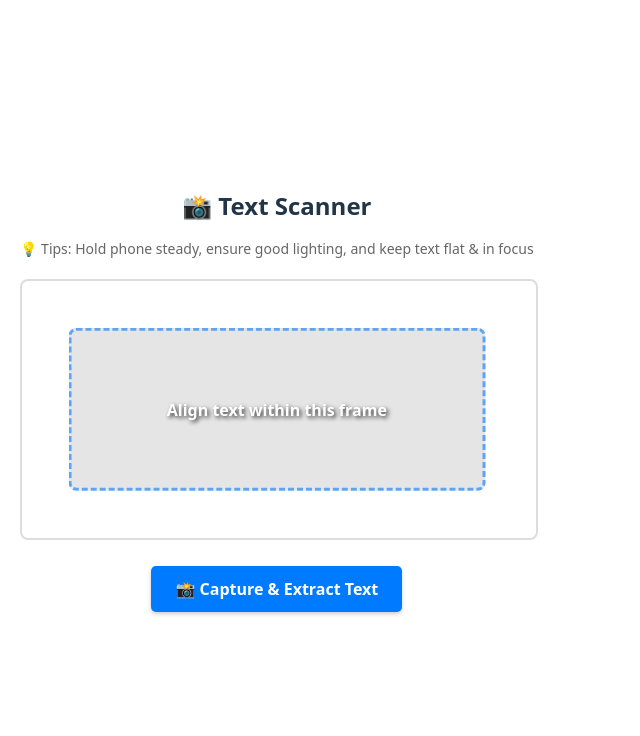
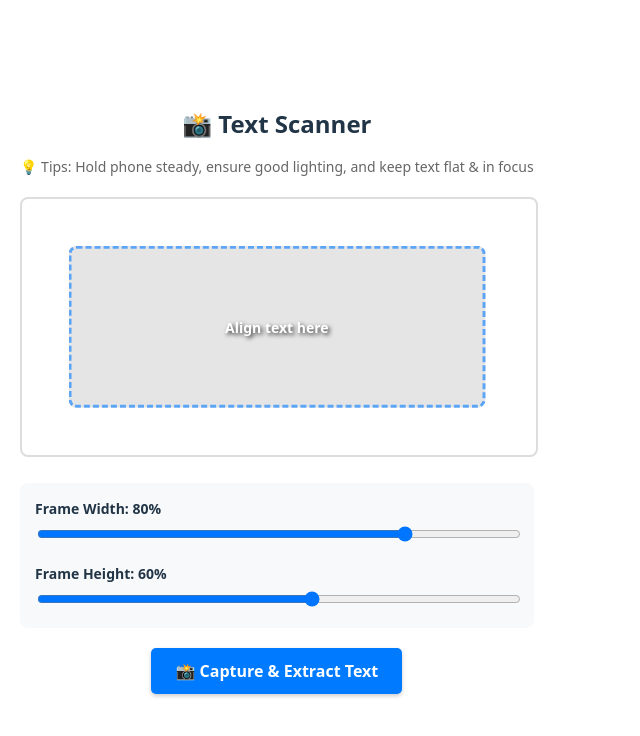
Before and after one commit to Odwa2003/text-scanner, a React (Vite) app: page / in a window 1280 px wide. Shown: the top 736 px of the page, without its empty margins (0-640 px from the left). Built offline with nearby package versions, Linux system fonts and the light colour scheme; no server answers.

Commit message:
Update CameraCapture.tsx

```diff
--- a/src/components/CameraCapture.tsx
+++ b/src/components/CameraCapture.tsx
@@ -8,6 +8,8 @@ export default function CameraCapture() {
   const [extractedText, setExtractedText] = useState<string>("");
   const [isProcessing, setIsProcessing] = useState(false);
   const [progress, setProgress] = useState<number>(0);
+  const [frameWidth, setFrameWidth] = useState<number>(80);
+  const [frameHeight, setFrameHeight] = useState<number>(60);
 
   useEffect(() => {
     startCamera();
@@ -176,22 +178,62 @@ export default function CameraCapture() {
             top: "50%",
             left: "50%",
             transform: "translate(-50%, -50%)",
-            width: "80%",
-            height: "60%",
+            width: `${frameWidth}%`,
+            height: `${frameHeight}%`,
             border: "3px dashed rgba(0, 123, 255, 0.6)",
             borderRadius: "8px",
             pointerEvents: "none",
             display: "flex",
             alignItems: "center",
             justifyContent: "center",
-            background: "rgba(0, 0, 0, 0.1)"
+            background: "rgba(0, 0, 0, 0.1)",
+            transition: "width 0.2s ease, height 0.2s ease"
           }}>
-            <span style={{ color: "white", fontSize: "16px", fontWeight: "bold", textShadow: "2px 2px 4px rgba(0,0,0,0.8)" }}>
-              Align text within this frame
+            <span style={{ color: "white", fontSize: "14px", fontWeight: "bold", textShadow: "2px 2px 4px rgba(0,0,0,0.8)" }}>
+              Align text here
             </span>
           </div>
         )}
       </div>
+
+      {/* Frame size controls */}
+      {!image && (
+        <div style={{
+          margin: "20px 0",
+          padding: "15px",
+          background: "#f8f9fa",
+          borderRadius: "8px",
+          textAlign: "left"
+        }}>
+          <div style={{ marginBottom: "15px" }}>
+            <label style={{ display: "block", marginBottom: "5px", fontWeight: "bold", fontSize: "14px" }}>
+              Frame Width: {frameWidth}%
+            </label>
+            <input
+              type="range"
+              min="30"
+              max="95"
+              value={frameWidth}
+              onChange={(e) => setFrameWidth(Number(e.target.value))}
+              style={{ width: "100%" }}
+            />
+          </div>
+
+          <div>
+            <label style={{ display: "block", marginBottom: "5px", fontWeight: "bold", fontSize: "14px" }}>
+              Frame Height: {frameHeight}%
+            </label>
+            <input
+              type="range"
+              min="20"
+              max="90"
+              value={frameHeight}
+              onChange={(e) => setFrameHeight(Number(e.target.value))}
+              style={{ width: "100%" }}
+            />
+          </div>
+        </div>
+      )}
 
       {image && (
         <img
```
